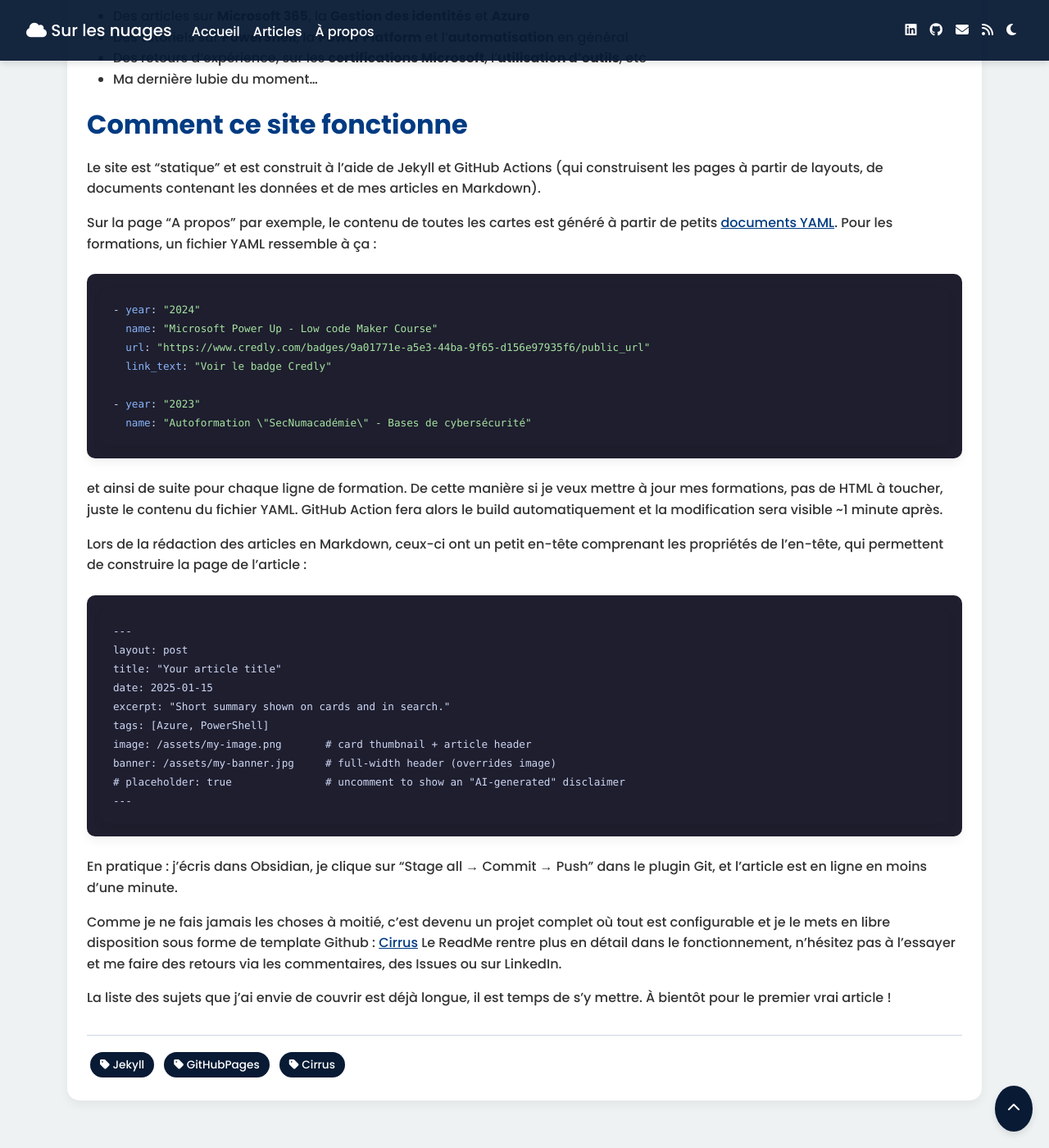
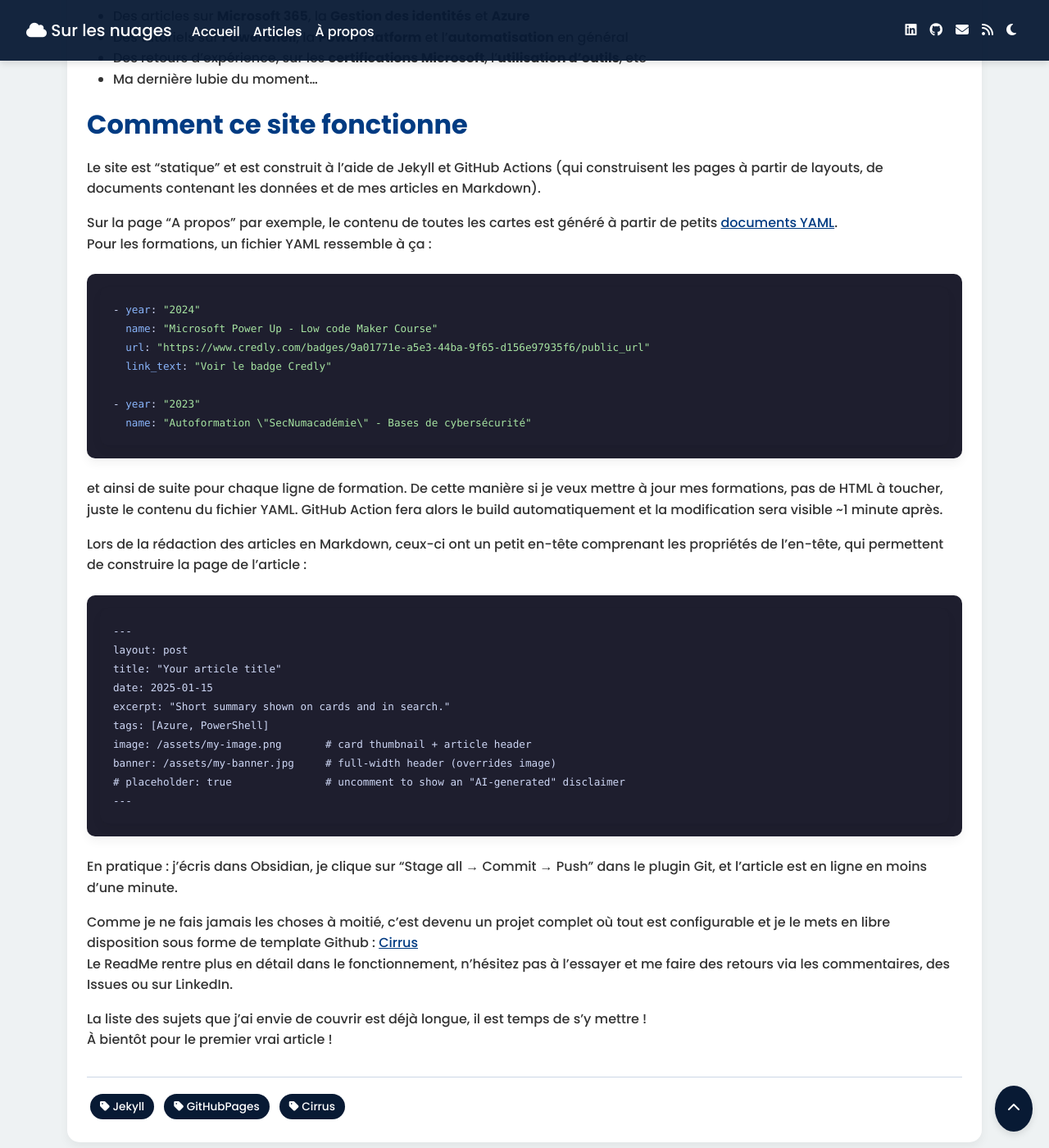
Before and after one commit to Arnaud-Ferriere/SurLesNuages, a Jekyll site: the page built from _posts/2026-03-24-bienvenue-sur-les-nuages.md, in a window 1280 px wide and 1400 px high, scrolled down 1208 px. Shown: the whole window at 82% size. Built offline with Jekyll 4.4.1, drawn with Linux system fonts in a browser that asks for light colours; comment, search, counter and statistics services are not loaded.

```diff
--- a/_posts/2026-03-24-bienvenue-sur-les-nuages.md
+++ b/_posts/2026-03-24-bienvenue-sur-les-nuages.md
@@ -60,4 +60,5 @@ Comme je ne fais jamais les choses à moitié, c'est devenu un projet complet o
 Le ReadMe rentre plus en détail dans le fonctionnement, n'hésitez pas à l'essayer et me faire des retours via les commentaires, des Issues ou sur LinkedIn.
 
 
-La liste des sujets que j'ai envie de couvrir est déjà longue, il est temps de s'y mettre. À bientôt pour le premier vrai article !
+La liste des sujets que j'ai envie de couvrir est déjà longue, il est temps de s'y mettre !
+À bientôt pour le premier vrai article !
```
